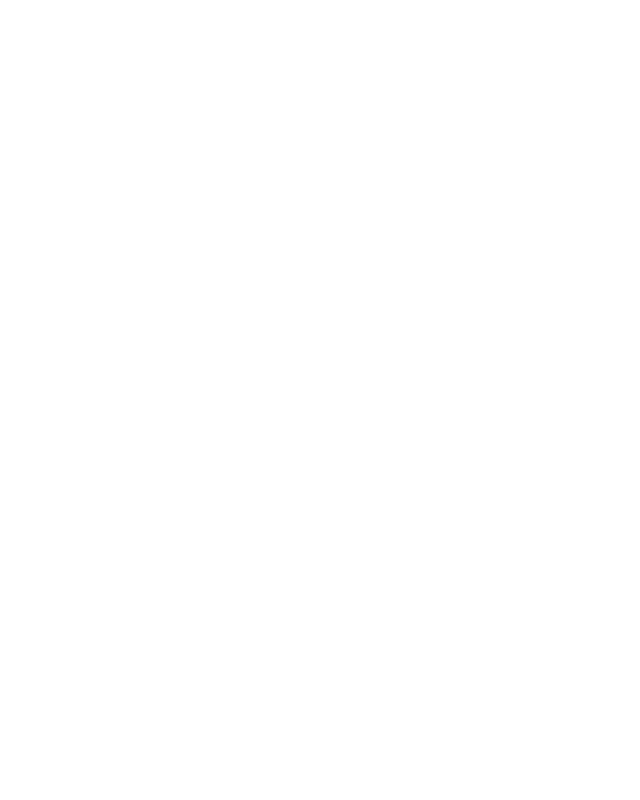
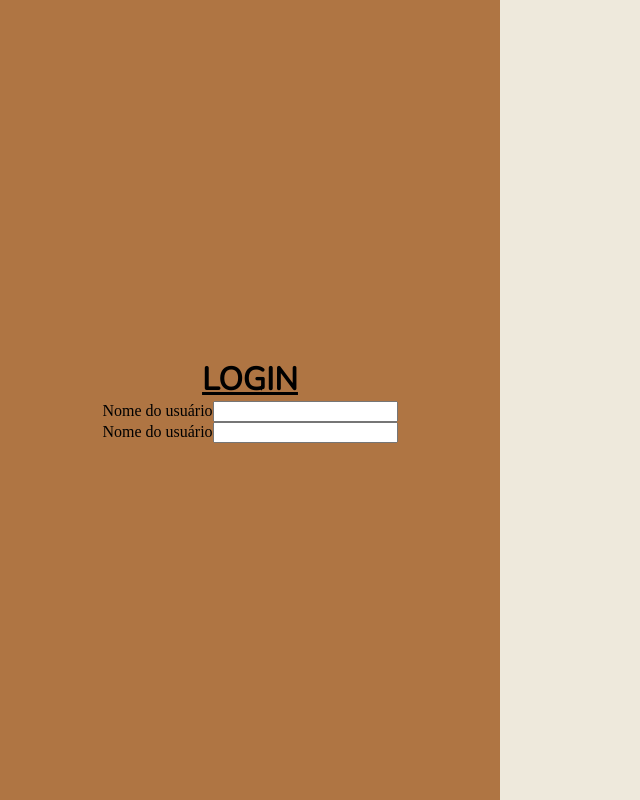
Before and after one commit to flaviold/little-bread-tracker, an Angular app in the folder client/: page /login in a window 1280 px wide. Before the commit this address led to /. Shown: the whole page, without its empty margins (0-640 px from the left). Built offline with nearby package versions, Linux system fonts and the light colour scheme.

Commit message:
Inicio layout login

```diff
--- a/client/src/app/app-routing.module.ts
+++ b/client/src/app/app-routing.module.ts
@@ -2,6 +2,7 @@
 import { Routes, RouterModule } from '@angular/router';
 import { LayoutComponent } from './layout/layout.component';
 import { HomeComponent } from './home/home.component';
+import { LoginComponent } from './login/login.component';
 
 
 const routes: Routes = [
@@ -11,7 +12,8 @@
     children: [
       { path: '', component: HomeComponent }
     ]
-  }
+  },
+  { path: 'login', component: LoginComponent }
 ];
 
 @NgModule({
--- a/client/src/app/app.module.ts
+++ b/client/src/app/app.module.ts
@@ -5,12 +5,14 @@
 import { AppComponent } from './app.component';
 import { LayoutComponent } from './layout/layout.component';
 import { HomeComponent } from './home/home.component';
+import { LoginComponent } from './login/login.component';
 
 @NgModule({
   declarations: [
     AppComponent,
     LayoutComponent,
-    HomeComponent
+    HomeComponent,
+    LoginComponent
   ],
   imports: [
     BrowserModule,
--- /dev/null
+++ b/client/src/app/login/login.component.html
@@ -0,0 +1,15 @@
+<div class="wrapper">
+    <div class="login">
+        <span class="title">LogIn</span>
+        <div class="login-form">
+            <div class="input">
+                <label for="username">Nome do usuário</label>
+                <input id="username" type="text">
+            </div>
+            <div class="input">
+                <label for="password">Nome do usuário</label>
+                <input id="password" type="password">
+            </div>
+        </div>
+    </div>
+</div>
--- /dev/null
+++ b/client/src/app/login/login.component.scss
@@ -0,0 +1,25 @@
+.wrapper {
+    background: #EEE9DC;
+    width: 100vw;
+    height: 100vh;
+    display:flex;
+}
+
+.login {
+    height: 100%;
+    width: 40vw;
+    max-width: 500px;
+    background: #AF7543;
+    display: flex;
+    align-items: center;
+    justify-content: center;
+    flex-direction: column;
+}
+
+.login .title {
+    font-family: 'Nunito', sans-serif;
+    font-weight: bold;
+    font-size: 2rem;
+    text-transform: uppercase;
+    text-decoration: underline;
+}
--- /dev/null
+++ b/client/src/app/login/login.component.ts
@@ -0,0 +1,15 @@
+import { Component, OnInit } from '@angular/core';
+
+@Component({
+  selector: 'app-login',
+  templateUrl: './login.component.html',
+  styleUrls: ['./login.component.scss']
+})
+export class LoginComponent implements OnInit {
+
+  constructor() { }
+
+  ngOnInit(): void {
+  }
+
+}
--- a/client/src/index.html
+++ b/client/src/index.html
@@ -6,6 +6,7 @@
   <base href="/">
   <meta name="viewport" content="width=device-width, initial-scale=1">
   <link rel="icon" type="image/x-icon" href="favicon.ico">
+  <link href="https://fonts.googleapis.com/css?family=Nunito|Roboto|Rubik+Mono+One&display=swap" rel="stylesheet">
 </head>
 <body>
   <app-root></app-root>
```
